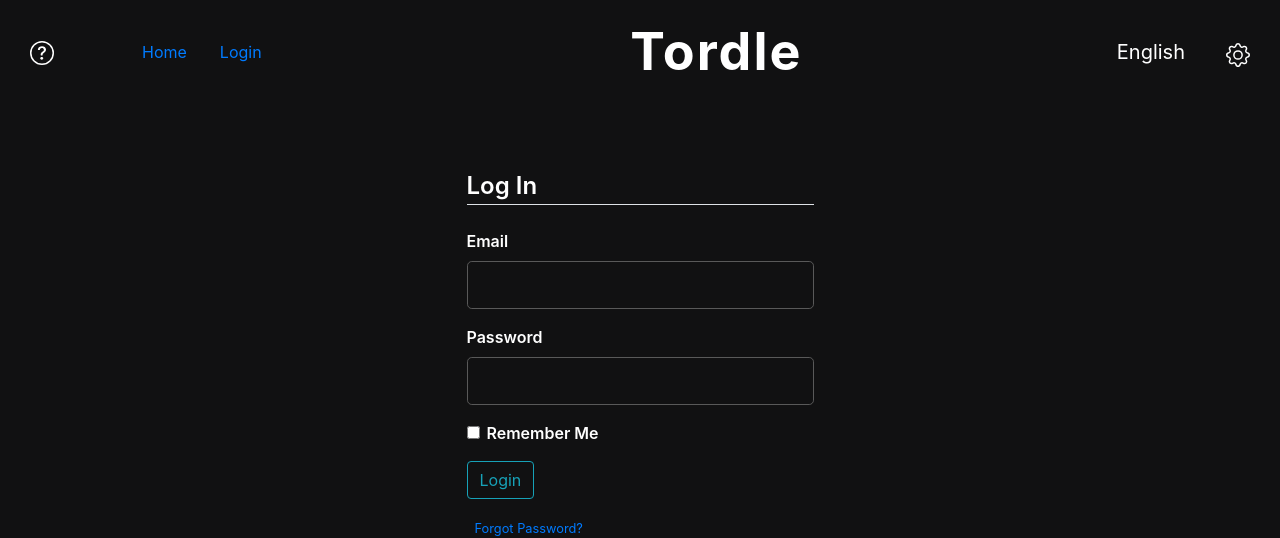
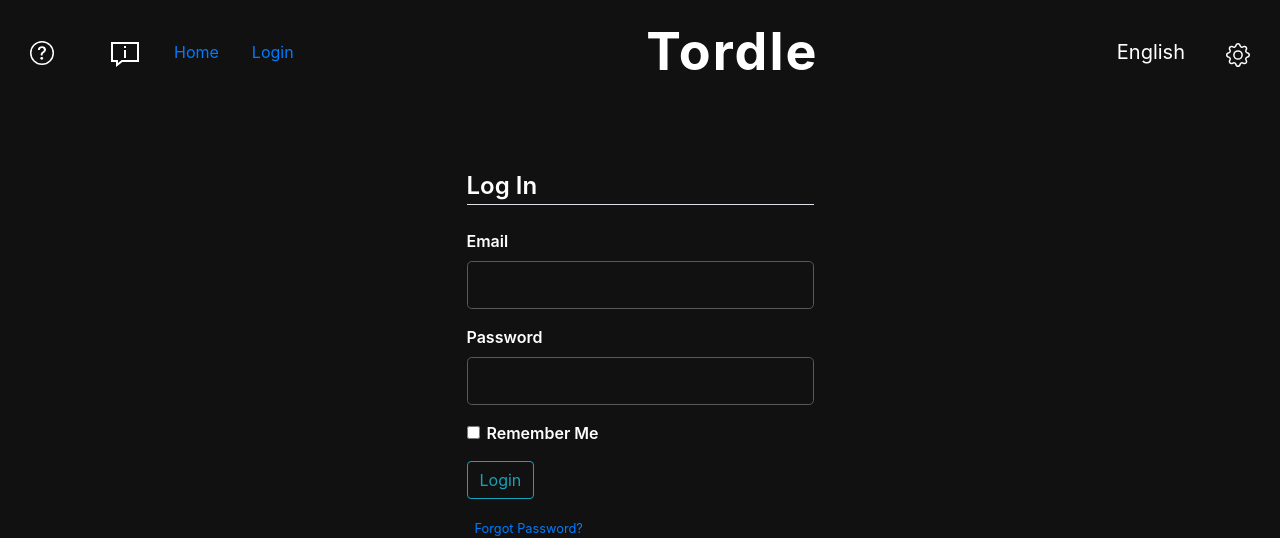
Before and after one commit to sjasthi/tordle, a Flask app: a page that uses templates/header.html in a window 1280 px wide. Shown: the top 538 px of the page. Run offline with Flask 2, Linux system fonts and the light colour scheme; some libraries are stand-ins or nearby versions.

Commit message:
implement admin and member and record when they play game

```diff
--- a/templates/header.html
+++ b/templates/header.html
@@ -4,7 +4,7 @@
     <nav class="navbar navbar-expand-md navbar-dark bg-steel ">
 
         <div class="container">
-            &ensp; &ensp; &ensp; <a href="{{ url_for('home') }}">Home</a> &ensp; {%if current_user.is_authenticated%} {%if current_user.role == 'admin'%}
+            <svg class="bi bi-bar-chart-line" data-toggle="modal" data-target="#ModalAbout" xmlns="http://www.w3.org/2000/svg" x="0px" y="0px" width="32" height="32" viewBox="0 0 32 32" style=" fill:currentColor"><path d="M 2 6 L 2 26 L 7 26 L 7 31.09375 L 8.625 29.78125 L 13.34375 26 L 30 26 L 30 6 Z M 4 8 L 28 8 L 28 24 L 12.65625 24 L 12.375 24.21875 L 9 26.90625 L 9 24 L 4 24 Z M 15 10 L 15 12 L 17 12 L 17 10 Z M 15 14 L 15 22 L 17 22 L 17 14 Z"></path></svg>            &ensp; &ensp; &ensp; <a href="{{ url_for('home') }}">Home</a> &ensp; {%if current_user.is_authenticated%} {%if current_user.role == 'admin'%}
             <div class="dropdown">
                 <a class="dropdown-toggle" type="button" id="dropdownMenuButton" data-toggle="dropdown" aria-haspopup="true" aria-expanded="false">Admin
                 </a>
```
